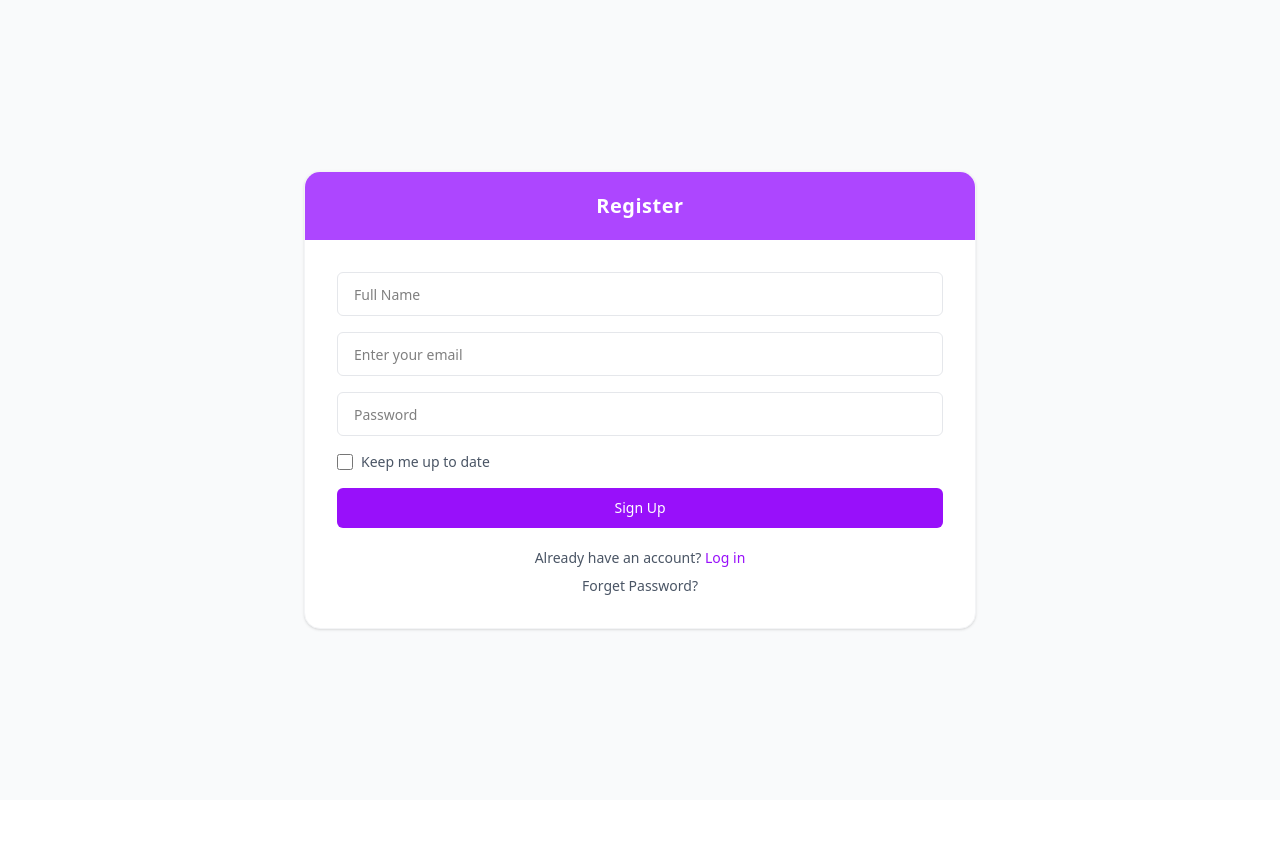
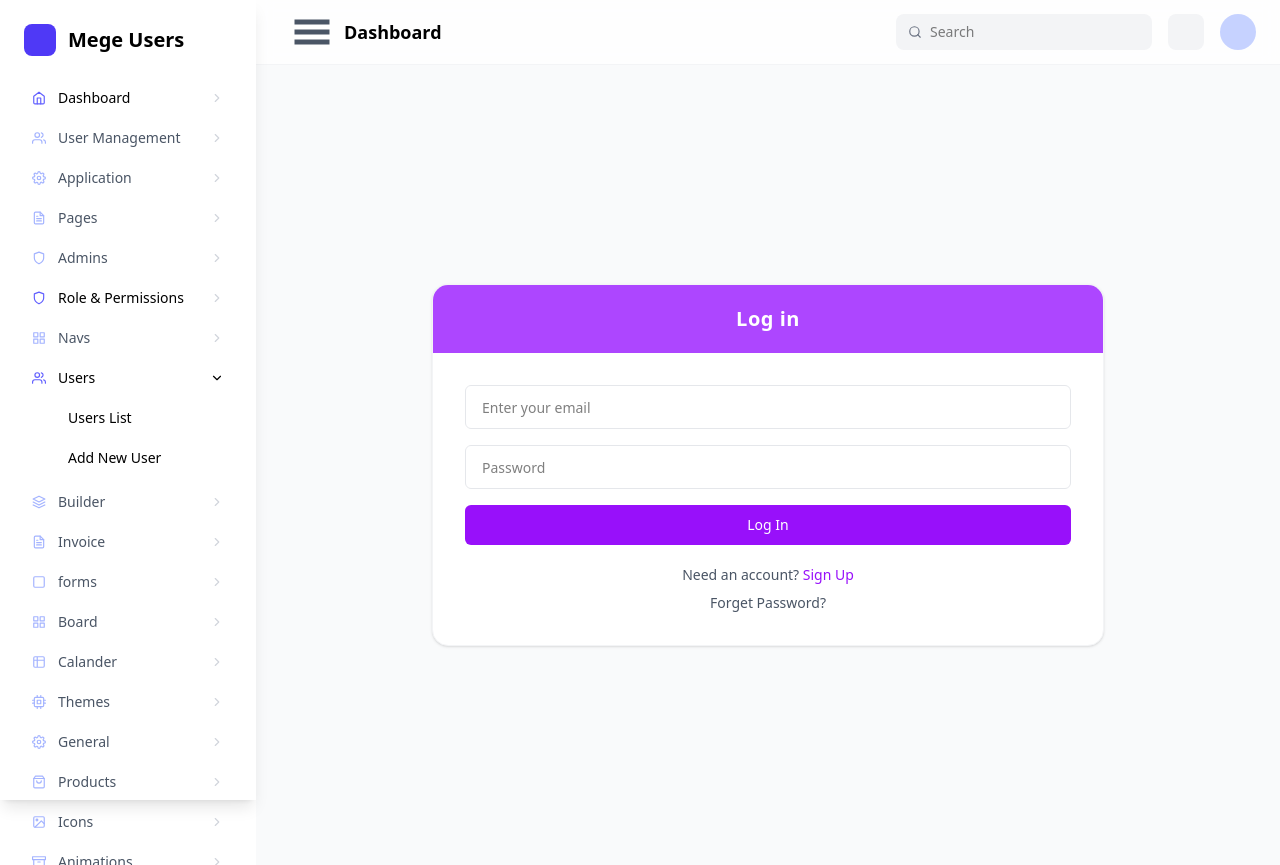
Before and after one commit to Muhammad-Munsif/users-dashboard, a React (Vite) app: page /signin in a window 1280 px wide. Before the commit the page ends 800 px from the top, so only its background shows below. Built offline with nearby package versions, Linux system fonts and the light colour scheme.

Commit message:
To create a users dashboard in react js

```diff
--- a/src/App.jsx
+++ b/src/App.jsx
@@ -1,64 +1,35 @@
-
-import React, { useState, useEffect } from "react";
+import React from "react";
 import { BrowserRouter as Router, Routes, Route } from "react-router-dom";
+import Home from "./pages/Home";
 import Sidebar from "./Components/Sidebar";
 import Navbar from "./Components/Navbar";
-import Home from "./pages/Home";
+import SigninForm from "./Components/SigninForm";
+import SignupForm from "./Components/SignupForm";
+import RolesPermissions from "./pages/RolesPermissions";
 import UserList from "./pages/UserList";
 import AddNewUser from "./pages/AddNewUser";
-import RolesPermissions from "./pages/RolesPermissions";
-import SigninForm from "./Components/SigninForm";
-import SignupForm from "./Components/SignupForm";
 import ForgotPassword from "./Components/ForgotPassword";
 
-function App() {
-  const [isAuthenticated, setIsAuthenticated] = useState(false);
-
-  // Check if user is logged in on mount
-  useEffect(() => {
-    const loggedIn = localStorage.getItem("isAuthenticated") === "true";
-    setIsAuthenticated(loggedIn);
-  }, []);
-
-  // Handler to set authentication after login/signup
-  const handleAuth = () => {
-    setIsAuthenticated(true);
-    localStorage.setItem("isAuthenticated", "true");
-  };
-
-  // Handler to logout
-  const handleLogout = () => {
-    setIsAuthenticated(false);
-    localStorage.removeItem("isAuthenticated");
-  };
-
-  if (!isAuthenticated) {
-    // Only show SignupForm if not authenticated
-    return <SignupForm onSignup={handleAuth} />;
-  }
-
+const App = () => {
   return (
     <Router>
-      <div className="flex">
-        <Sidebar onLogout={handleLogout} />
-        <div className="flex-1 flex flex-col min-h-screen">
+      <Sidebar />
+      <div className="md:ml-64 min-h-dvh bg-gray-50">
         <Navbar />
-          <main className="flex-1 bg-gray-50 p-4">
+        <main>
           <Routes>
             <Route path="/" element={<Home />} />
+            <Route path="/signin" element={<SigninForm />} />
+            <Route path="/signup" element={<SignupForm />} />
+            <Route path="/forgot" element={<ForgotPassword />} />
+            <Route path="/roles" element={<RolesPermissions />} />
             <Route path="/users" element={<UserList />} />
-              <Route path="/add-user" element={<AddNewUser />} />
-              <Route path="/roles" element={<RolesPermissions />} />
-              <Route path="/signin" element={<SigninForm onLogin={handleAuth} />} />
-              <Route path="/signup" element={<SignupForm onSignup={handleAuth} />} />
-              <Route path="/forgot" element={<ForgotPassword />} />
-              {/* Add more routes as needed */}
+            <Route path="/users/new" element={<AddNewUser />} />
           </Routes>
         </main>
       </div>
-      </div>
     </Router>
   );
-}
+};
 
 export default App;
--- a/src/Components/ForgotPassword.jsx
+++ b/src/Components/ForgotPassword.jsx
@@ -2,16 +2,11 @@ import React, { useState } from "react";
 
 const ForgotPassword = () => {
   const [email, setEmail] = useState("");
-  const [message, setMessage] = useState("");
-  const isValidEmail = (email) => /^[^\s@]+@[^\s@]+\.[^\s@]+$/.test(email);
 
   const handleSubmit = (e) => {
     e.preventDefault();
-    if (!isValidEmail(email)) {
-      setMessage("Please enter a valid email address.");
-      return;
-    }
-    setMessage("If this email exists, a reset link has been sent.");
+    console.log("Forgot Password email:", email);
+    alert("Reset link sent (demo)");
   };
 
   return (
@@ -36,9 +31,6 @@ const ForgotPassword = () => {
             >
               SEND
             </button>
-            {message && (
-              <div className="text-sm mt-2 text-purple-700">{message}</div>
-            )}
           </div>
         </form>
       </div>
--- a/src/Components/SigninForm.jsx
+++ b/src/Components/SigninForm.jsx
@@ -5,49 +5,15 @@ const SigninForm = () => {
     email: "",
     password: "",
   });
-  const [error, setError] = useState("");
-
-  // Helper: Validate email format
-  const isValidEmail = (email) =>
-    /^[^\s@]+@[^\s@]+\.[^\s@]+$/.test(email);
 
   const handleChange = (e) => {
     setFormData({ ...formData, [e.target.name]: e.target.value });
-    setError(""); // Clear error on input change
   };
 
   const handleSubmit = (e) => {
     e.preventDefault();
-
-    // Basic validation
-    if (!formData.email || !formData.password) {
-      setError("Please fill in all fields.");
-      return;
-    }
-    if (!isValidEmail(formData.email)) {
-      setError("Please enter a valid email address.");
-      return;
-    }
-    if (formData.password.length < 6) {
-      setError("Password must be at least 6 characters.");
-      return;
-    }
-
-    // Get users from localStorage
-    const users = JSON.parse(localStorage.getItem("users") || "[]");
-    const user = users.find(
-      (u) =>
-        u.email === formData.email &&
-        u.password === formData.password
-    );
-
-    if (user) {
-      alert("Sign In Successful!");
-      // Optionally, set user session here
-      // window.location.href = "/"; // Redirect after login
-    } else {
-      setError("Invalid email or password.");
-    }
+    console.log("Sign In Data:", formData);
+    alert("Sign In Successful!");
   };
 
   return (
@@ -66,7 +32,6 @@ const SigninForm = () => {
               placeholder="Enter your email"
               required
               className="w-full h-11 rounded-md border border-gray-200 px-4 text-sm outline-none focus:ring-2 focus:ring-purple-300"
-              aria-label="Email"
             />
             <input
               type="password"
@@ -76,12 +41,7 @@ const SigninForm = () => {
               placeholder="Password"
               required
               className="w-full h-11 rounded-md border border-gray-200 px-4 text-sm outline-none focus:ring-2 focus:ring-purple-300"
-              aria-label="Password"
-              minLength={6}
             />
-            {error && (
-              <div className="text-red-500 text-sm">{error}</div>
-            )}
             <button
               type="submit"
               className="h-10 w-full rounded-md bg-purple-600 text-white text-sm font-medium hover:bg-purple-700 transition-colors"
--- a/src/Components/SignupForm.jsx
+++ b/src/Components/SignupForm.jsx
@@ -1,75 +1,28 @@
 import React, { useState } from "react";
 
-const SignupForm = ({ onSignup }) => {
+const SignupForm = () => {
   const [formData, setFormData] = useState({
     name: "",
     email: "",
     password: "",
   });
   const [keepUpdated, setKeepUpdated] = useState(false);
-  const [error, setError] = useState("");
-  const [success, setSuccess] = useState("");
-
-  // Helper: Validate email format
-  const isValidEmail = (email) =>
-    /^[^\s@]+@[^\s@]+\.[^\s@]+$/.test(email);
 
   const handleChange = (e) => {
     setFormData({ ...formData, [e.target.name]: e.target.value });
-    setError("");
-    setSuccess("");
   };
 
   const handleSubmit = (e) => {
     e.preventDefault();
-
-    // Basic validation
-    if (!formData.name || !formData.email || !formData.password) {
-      setError("Please fill in all fields.");
-      return;
-    }
-    if (!isValidEmail(formData.email)) {
-      setError("Please enter a valid email address.");
-      return;
-    }
-    if (formData.password.length < 6) {
-      setError("Password must be at least 6 characters.");
-      return;
-    }
-
-    // Get users from localStorage
-    const users = JSON.parse(localStorage.getItem("users") || "[]");
-    const exists = users.some((u) => u.email === formData.email);
-
-    if (exists) {
-      setError("An account with this email already exists.");
-      return;
-    }
-
-    // Save new user
-    const newUser = {
-      ...formData,
-      keepUpdated,
-    };
-    users.push(newUser);
-    localStorage.setItem("users", JSON.stringify(users));
-    setSuccess("Signup Successful! Redirecting...");
-    setFormData({ name: "", email: "", password: "" });
-    setKeepUpdated(false);
-
-    // Call onSignup to authenticate and show dashboard
-    if (onSignup) {
-      setTimeout(() => {
-        onSignup();
-      }, 1000); // Short delay for UX
-    }
+    console.log("Signup:", { ...formData, keepUpdated });
+    alert("Signup Successful!");
   };
 
   return (
     <div className="min-h-dvh grid place-items-center bg-gray-50 px-4">
       <div className="w-full max-w-2xl bg-white rounded-2xl shadow-sm border border-gray-100 overflow-hidden">
         <div className="bg-purple-500 text-white text-center py-5">
-          <h2 className="text-xl font-semibold tracking-wide">Register</h2>
+          <h2 className="text-xl font-semibold tracking-wide">Resister</h2>
         </div>
         <form onSubmit={handleSubmit} className="p-6 md:p-8">
           <div className="space-y-4">
@@ -99,7 +52,6 @@ const SignupForm = ({ onSignup }) => {
               placeholder="Password"
               required
               className="w-full h-11 rounded-md border border-gray-200 px-4 text-sm outline-none focus:ring-2 focus:ring-purple-300"
-              minLength={6}
             />
             <label className="flex items-center gap-2 text-sm text-gray-600 select-none">
               <input
@@ -110,12 +62,6 @@ const SignupForm = ({ onSignup }) => {
               />
               Keep me up to date
             </label>
-            {error && (
-              <div className="text-red-500 text-sm">{error}</div>
-            )}
-            {success && (
-              <div className="text-green-600 text-sm">{success}</div>
-            )}
             <button
               type="submit"
               className="h-10 w-full rounded-md bg-purple-600 text-white text-sm font-medium hover:bg-purple-700 transition-colors"
@@ -126,7 +72,7 @@ const SignupForm = ({ onSignup }) => {
 
           <div className="mt-5 space-y-2 text-center text-sm text-gray-600">
             <p>
-              Already have an account? <a href="/signin" className="text-purple-600 font-medium">Log in</a>
+              Need an account? <a href="/signin" className="text-purple-600 font-medium">Log in</a>
             </p>
             <p>
               <a href="/forgot" className="hover:underline">Forget Password?</a>
```
Lines whose indentation alone changed are shown as unchanged.
